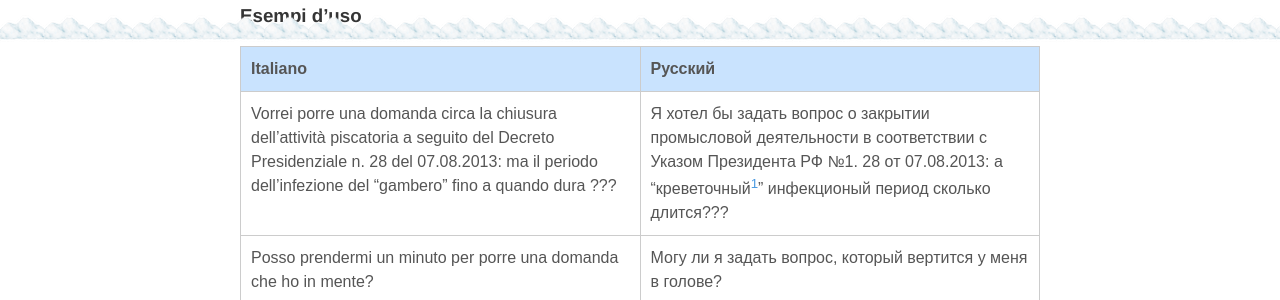
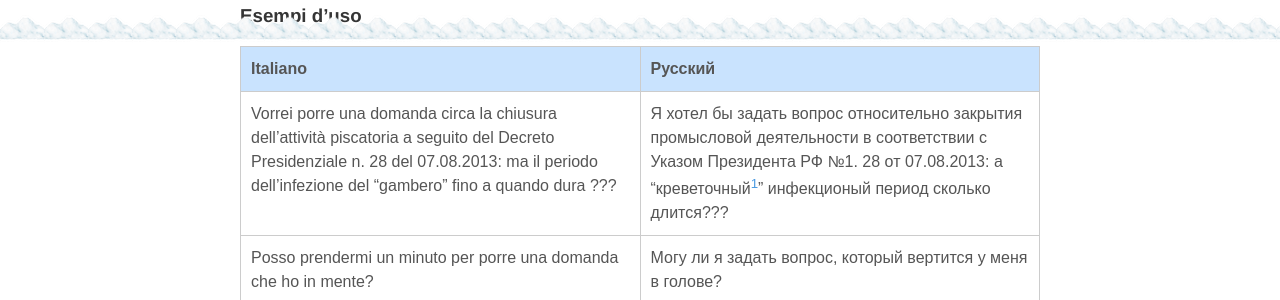
Before and after one commit to postolny/postolny.github.io, a Jekyll site: the page built from _posts/2020-12-13-porre-una-domanda.md, in a window 1280 px wide. Shown: the part 863-1163 px from the top of the page. Built offline with Jekyll 4.4.1, drawn with Linux system fonts in a browser that asks for light colours; nearby versions of some CDN libraries.

Commit message:
Update 2020-12-13-porre-una-domanda.md

```diff
--- a/_posts/2020-12-13-porre-una-domanda.md
+++ b/_posts/2020-12-13-porre-una-domanda.md
@@ -20,7 +20,7 @@ fare una domanda – задать вопрос (менее официально,
 
 |Italiano|Русский|
 |------|------|
-|Vorrei porre una domanda circa la chiusura dell'attività piscatoria a seguito del Decreto Presidenziale n. 28 del 07.08.2013: ma il periodo dell'infezione del "gambero" fino a quando dura ???|Я хотел бы задать вопрос о закрытии промысловой деятельности в соответствии с Указом Президента РФ №1. 28 от 07.08.2013: а "креветочный[^1]" инфекционый период сколько длится???|
+|Vorrei porre una domanda circa la chiusura dell'attività piscatoria a seguito del Decreto Presidenziale n. 28 del 07.08.2013: ma il periodo dell'infezione del "gambero" fino a quando dura ???|Я хотел бы задать вопрос относительно закрытия промысловой деятельности в соответствии с Указом Президента РФ №1. 28 от 07.08.2013: а "креветочный[^1]" инфекционый период сколько длится???|
 |Posso prendermi un minuto per porre una domanda che ho in mente?|Могу ли я задать вопрос, который вертится у меня в голове?|
 |Le sto per porre una domanda adesso, e la domanda è la seguente:|Я хочу задать вам сейчас вопрос, и вопрос следующий:|
 |Lasciami porre una domanda.|Позволь кое-что спросить.|
```
